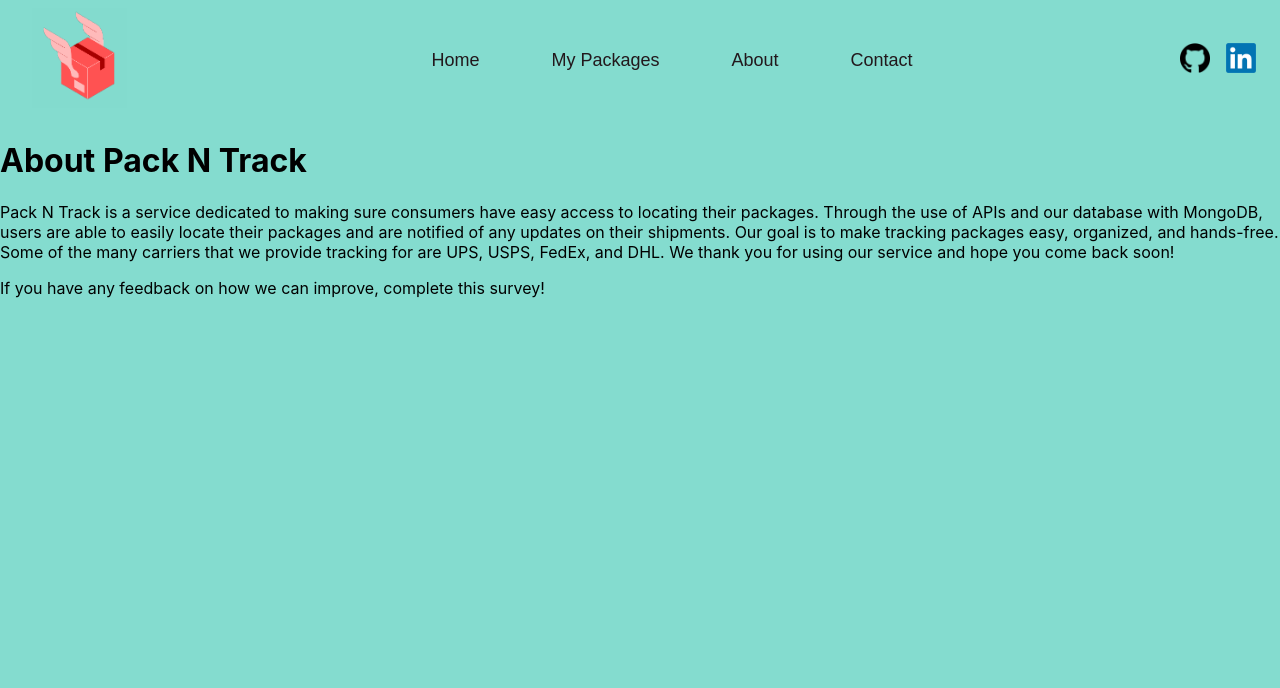
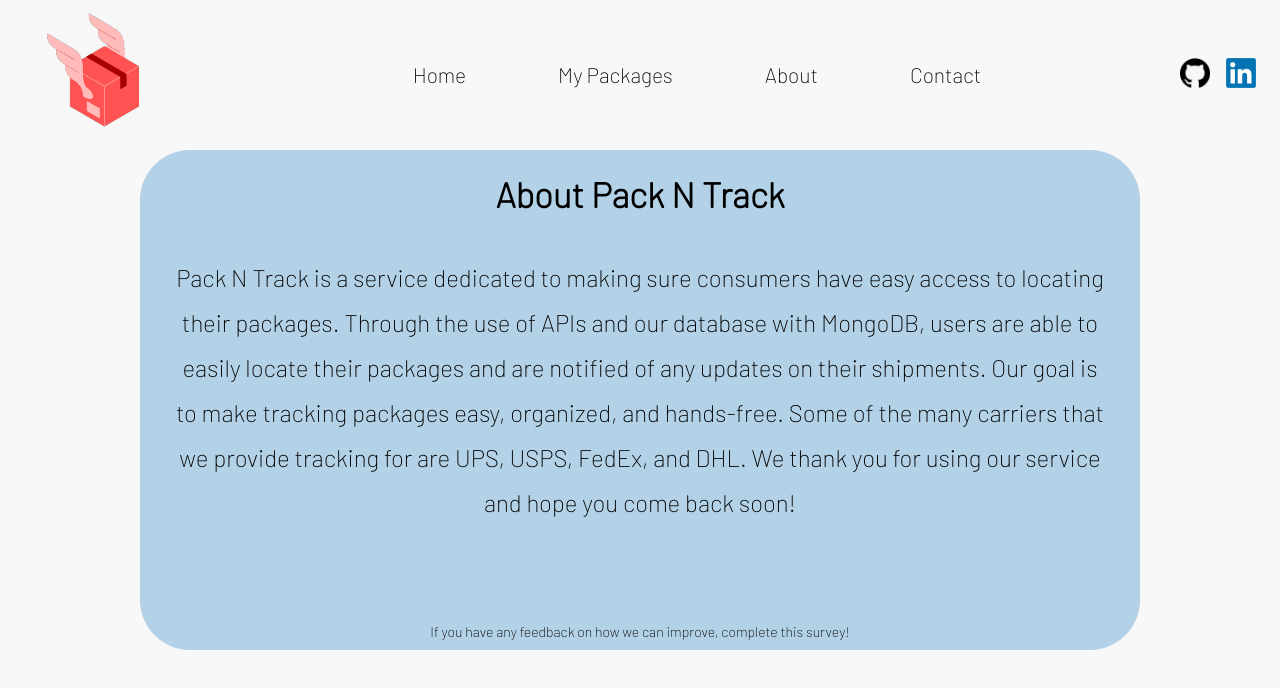
Before and after one commit to zhihahnsee/Pack-N-Track, a React (Create React App) app: page /about in a window 1280 px wide. Shown: the top 688 px of the page. Built offline with nearby package versions, Linux system fonts and the light colour scheme.

Commit message:
Add styling for new pages and add link animations

```diff
--- a/src/App.css
+++ b/src/App.css
@@ -1,7 +1,10 @@
+@import url('https://fonts.googleapis.com/css2?family=Barlow:wght@200&family=Nunito:wght@300&display=swap');
+
 .homepage {
-  background-color: #84DCCF;
+  background-color: #F8F8F8;
   margin: 0px;
   height: 100vh;
+  font-family: 'Barlow', sans-serif;
 }
 
 nav {
@@ -16,8 +19,8 @@ nav .logo {
 }
 
 nav .logopng {
-  width: 100px;
-  height: 100px;
+  width: 130px;
+  height: 130px;
 }
 
 nav .links {
@@ -30,14 +33,36 @@ nav .links {
 
 nav .links li {
   margin: 0 1rem;
-  padding-left: 40px;
+  padding-left: 60px;
 }
 
 nav .links li a {
   text-decoration: none;
-  color: #22181C;
-  font-family: 'Nutino', sans-serif;
-  font-size: 18px
+  color: #000100;
+  font-size: 21px
+}
+
+nav .links li a:hover {
+  display: inline-block;
+  position: relative;
+  color: #000;
+}
+
+nav .links li a::before {
+  content: "";
+  position: absolute;
+  display: block;
+  width: 100%;
+  height: 2px;
+  bottom: 0;
+  left: 0;
+  background-color: #94C5CC;
+  transform: scaleX(0);
+  transition: transform 0.3s ease;
+}
+
+nav .links li a:hover::before {
+  transform: scaleX(1);
 }
 
 nav .social-links {
@@ -60,7 +85,7 @@ nav .social-links li {
   position: absolute;
   width: 1000px;
   height: 500px;
-  background: #F6E8EA;
+  background: #B4D2E7;
   top: 50%;
   left: 50%;
   transform: translate(-50%, -50%);
@@ -73,20 +98,17 @@ nav .social-links li {
   left: 50%;
   transform: translate(-50%, -50%);
   text-align: center;
-  font-family: 'Nutino', sans-serif;
+  font-family: 'Barlow', sans-serif;
 }
 
 .pre-search-text h1 {
-  font-size: 45px;
-  background-image: linear-gradient(45deg, #7CE8FF, #55D0FF);
-  background-clip: text;
-  -webkit-background-clip: text;
-  -moz-background-clip: text;
-  -webkit-text-fill-color: transparent;
+  font-size: 50px;
+  color: #000100;
 }
 
 .pre-search-text p {
-  color: #312F2F;
+  color: #000100;
+  font-size: 19px;
 }
 
 input[type=text] {
@@ -97,6 +119,9 @@ input[type=text] {
   width: 30%;
   height: 5%;
   border-radius: 10px;
+  text-align: center;
+  font-size: 20px;
+  font-family: 'Barlow', sans-serif;
 }
 
 .tracking-number-input button{
@@ -107,5 +132,73 @@ input[type=text] {
   height: 6%;
   width: 6%;
   border-radius: 10px;
-  background-color: #EF626C;
+  background-color: #F8F8F8;
+  font-family: 'Barlow', sans-serif;
+  font-size: 20px;
 }
+
+.aboutBox {
+  position: absolute;
+  width: 1000px;
+  height: 500px;
+  background: #B4D2E7;
+  top: 50%;
+  left: 50%;
+  transform: translate(-50%, -50%);
+  border-radius: 50px;
+}
+
+.aboutBox h1 {
+  text-align: center;
+  font-size: 35px;
+}
+
+.aboutBox .aboutText {
+  display: block;
+  text-align: center;
+  padding-top: 1rem;
+  padding-left: 2rem;
+  padding-right: 2rem;
+  line-height: 45px;
+  font-size: 24px;
+}
+
+.aboutBox .feedback {
+  text-align: center;
+  padding-top: 4.6rem;
+  font-size: 14px;
+}
+
+.contactBox {
+  display: flex;
+  position: absolute;
+  width: 1000px;
+  height: 500px;
+  background: #B4D2E7;
+  top: 50%;
+  left: 50%;
+  transform: translate(-50%, -50%);
+  border-radius: 50px;
+}
+
+.contactBox .headshot {
+  border-radius: 30px;
+  height: 300px;
+  padding-top: 6rem;
+  padding-left: 2rem;
+}
+
+.contactBox h1 {
+  text-align: center;
+  align-items: center;
+  font-size: 40px;
+}
+
+.contactBox p {
+  padding-top: .5rem;
+  padding-left: 2rem;
+  padding-right: 1.7rem;
+  text-align: center;
+  line-height: 50px;
+  font-size: 20px;
+}
```
